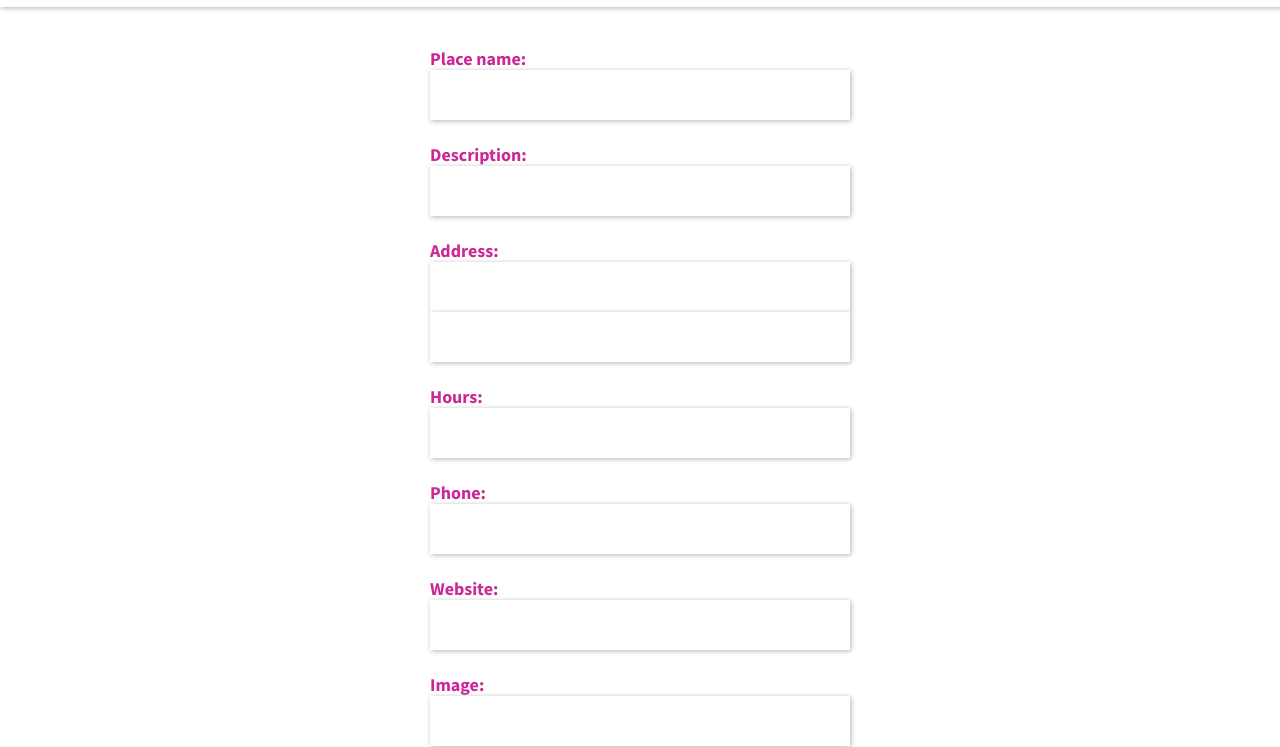
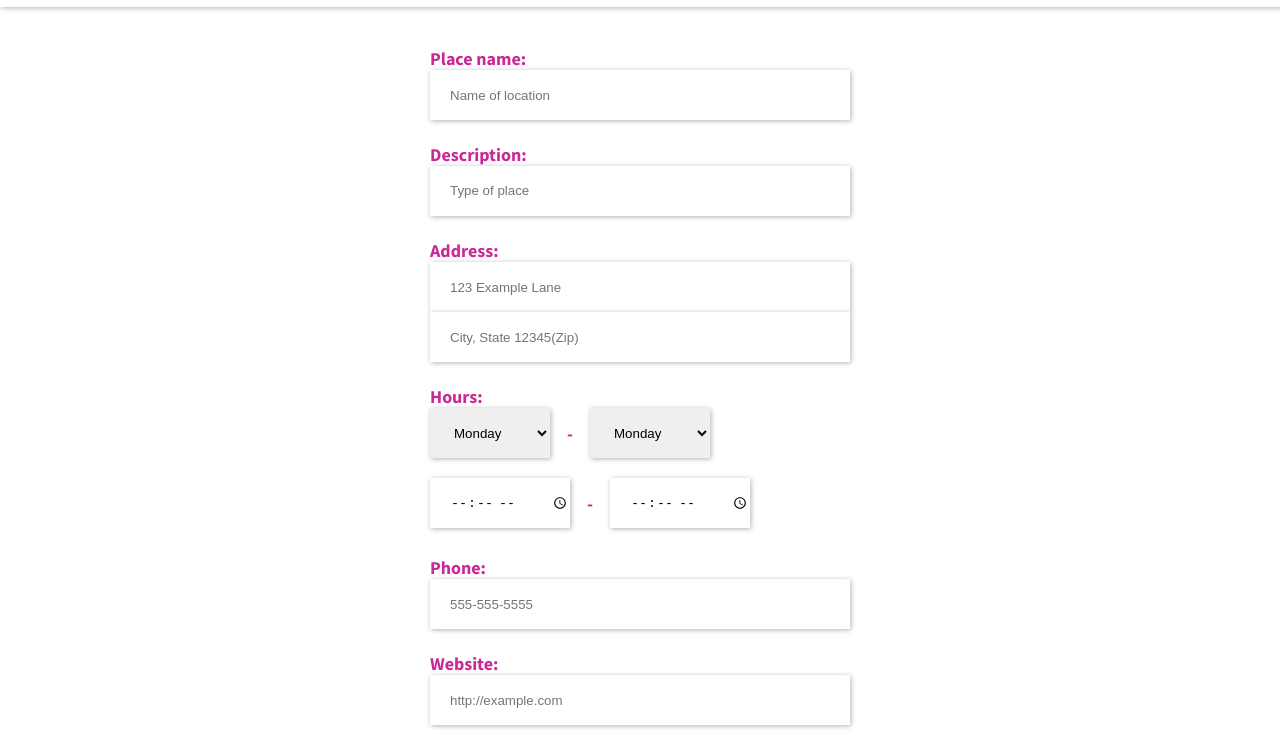
Before and after one commit to maria-lr/safely, a website: page form.html in a window 1280 px wide. Shown: the part 53-800 px from the top of the page. Drawn offline with nearby package versions, Linux system fonts and the light colour scheme; no server answers.

Commit message:
Install and use form validation before submit

```diff
--- /dev/null
+++ b/checkform.js
@@ -0,0 +1,3 @@
+function checkFormFilled {
+  if ()
+}
--- a/form.css
+++ b/form.css
@@ -111,6 +111,48 @@ p {
   padding-left: 20px;
 }
 
+.hours {
+  display: flex;
+  flex-wrap: wrap;
+  width: 400px;
+  justify-content: flex-start;
+}
+
+.through {
+  display: flex;
+  width: 40px;
+  align-items: center;
+  justify-content: center;
+  margin-bottom: 20px;
+  height: 20px;
+}
+
+#day1, #day2 {
+margin-bottom: 20px;
+}
+
+#day1, #day2, #time1, #time2 {
+  width: 120px;
+  margin-left: 0;
+}
+
+.hourslabel {
+  width: 400px;
+  height: 20px;
+}
+/* #day2 {
+  width: 120px;
+}
+
+#time1 {
+  width: 120px;
+}
+
+#time2 {
+  width: 120px;
+} */
+
+
 .sbutton {
   font-size: 1rem;
   color: whitesmoke;
@@ -125,6 +167,25 @@ p {
   background-color: whitesmoke;
   box-shadow: 1px 1px 5px rgba(0, 0, 0, 0.3);
 }
+
+
+input[type="submit"] :disabled {
+  background-color: gray;
+}
+
+.error {
+  border-color: red;
+}
+
+.error-message {
+  font-family: 'Source Sans Pro', sans-serif;
+  font-weight: 400;
+  font-size: 0.9rem;
+  color: red;
+  font-style: italic;
+  margin-bottom: 1em;
+}
+/* End form validation styling */
 
 /* Desktop view */
 @media only screen and (min-width: 1025px) {
--- a/form.html
+++ b/form.html
@@ -23,16 +23,17 @@
     </section>
   </div>
   <div class='form'>
-    <form id='place-form'>
+    <form id='place-form' data-validate>
       <section>
         <label for="pname" class="label">Place name:</label>
         <br>
-        <input type="text" id="pname" name="pname" class="input">
+        <input type="text" id="pname" name="pname" class="input" placeholder="Name of location" required>
       </section><br>
 
       <section>
         <label for="desc" class="label">Description:</label><br>
-        <input id="descriptioninput" list="desc" type="text" name="desc" class="input">
+        <input id="descriptioninput" list="desc" type="text" name="desc" class="input" placeholder="Type of place"
+          required>
         <datalist id="desc" class="input">
           <option value="Supermarket"></option>
           <option value="Park"></option>
@@ -45,28 +46,57 @@
 
       <section>
         <label for="add1" class="label">Address:</label><br>
-        <input type="text" id="add1" name="add1" class="input"><br>
-        <input type="text" id="add2" name="add2" class="input">
+        <input type="text" id="add1" name="add1" class="input" placeholder="123 Example Lane" required><br>
+        <input type="text" id="add2" name="add2" class="input" placeholder="City, State 12345(Zip)" required>
       </section><br>
 
-      <section>
-        <label for="hours" class="label">Hours:</label><br>
-        <input type="text" id="hours" name="hours" class="input">
+      <section class=" hours">
+        <label for="hours" class="label, hourslabel">Hours:</label><br>
+
+        <select id="day1" name="day1" class="input" required>
+          <option value="mon">Monday</option>
+          <option value="tues">Tuesday</option>
+          <option value="wed">Wednesday</option>
+          <option value="thur">Thursday</option>
+          <option value="fri">Friday</option>
+          <option value="sat">Saturday</option>
+          <option value="sun">Sunday</option>
+        </select>
+        <h1 class="through">-</h1>
+        <select id="day2" name="day2" class="input" required>
+          <option value="mon">Monday</option>
+          <option value="tues">Tuesday</option>
+          <option value="wed">Wednesday</option>
+          <option value="thur">Thursday</option>
+          <option value="fri">Friday</option>
+          <option value="sat">Saturday</option>
+          <option value="sun">Sunday</option>
+        </select>
+        <br>
+
+        <!-- Must be a time in 24-hour format (many browsers include a native date picker for this) -->
+        <input type="time" name="time1" class="input" id="time1" required>
+        <h1 class="through">-</h1>
+        <input type="time" name="time2" class="input" id="time2" required>
+        <!-- <input type="text" id="hours" name="hours" class="input" required> -->
+
       </section><br>
 
       <section>
         <label for="phone" class="label">Phone:</label><br>
-        <input type="tel" id="phone" name="phone" class="input">
+        <!-- Phone number be in 555-555-5555 format -->
+        <input id="phone" type="text" name="tel" class="input" pattern="\d{3}[\-]\d{3}[\-]\d{4}"
+          data-bouncer-message="Please use the following format: 555-555-5555" placeholder="555-555-5555" required>
       </section><br>
 
       <section>
         <label for="website" class="label">Website:</label><br>
-        <input type="text" id="website" name="website" class="input">
+        <input type="url" id="website" name="website" class="input" placeholder="http://example.com" required>
       </section><br>
 
       <section>
         <label for="image" class="label">Image:</label><br>
-        <input type="text" id="image" name="image" class="input">
+        <input type="text" id="image" name="image" class="input" placeholder="Enter image url here" required>
       </section><br>
 
 
@@ -78,7 +108,10 @@
   <!-- <script src="getdata.js"></script> -->
   <script src="search.js"></script>
   <script src="createprofile.js"></script>
-  <script src="./results/createcard.js"></script>\
+  <script src="./results/createcard.js"></script>
+
+  <!-- Bouncer form validation script. Get a specific version -->
+  <script src="https://cdn.jsdelivr.net/gh/cferdinandi/bouncer@1.4.6/dist/bouncer.polyfills.min.js"></script>
 </body>
 
 </html>
--- a/form.js
+++ b/form.js
@@ -1,19 +1,4 @@
-let placesArray = []
-
-// Get all data from database
-fetch(`https://tiny-lasagna-server.herokuapp.com/collections/mariaTestCollection/`)
-  .then((results) => {
-    return results.json();
-  })
-  .then((allDataFromServer) => {
-    console.log("This is everything in our collection!", allDataFromServer)
-
-    placesArray = allDataFromServer;
-  });
-
-$('#place-form').submit(function (event) {
-  console.log('Submit: click!')
-  event.preventDefault();
+const validate = new Bouncer('form', { disableSubmit: true });
 
 async function sendDataToServer() {
 
@@ -22,7 +7,8 @@ $('#place-form').submit(function (event) {
     description: $('#descriptioninput').val(),
     address_1: $('#add1').val(),
     address_2: $('#add2').val(),
-      hours: $('#hours').val(),
+    hours: `${$('#day1 :selected').text()} - ${$('#day2 :selected').text()},
+    ${$('#time1').val()} - ${$('#time2').val()}`,
     phone: $('#phone').val(),
     website: $('#website').val(),
     thumbnail: $('#image').val()
@@ -50,5 +36,4 @@ $('#place-form').submit(function (event) {
 
 };
 
-  sendDataToServer();
-});
+document.addEventListener('bouncerFormValid', sendDataToServer)
--- a/search.js
+++ b/search.js
@@ -1,7 +1,20 @@
 const searchButton = $('#searchbutton')
+const searchBar = $('#search');
+
+// Can trigger the search button with the Enter key. Trigger button on enter code from w3Schools:https://www.w3schools.com/howto/howto_js_trigger_button_enter.asp
+
+// Execute a function when the user releases a key on the keyboard
+searchBar.keyup(function (event) {
+  // Number 13 is the "Enter" key on the keyboard
+  if (event.keyCode === 13) {
+    // Cancel the default action, if needed
+    event.preventDefault();
+    // Trigger the button element with a click
+    searchButton.click();
+  }
+});
 
 searchButton.click(function (event) {
-  const searchBar = $('#search');
   let searchTerm = searchBar.val();
 
   // Do not allow search on search button click if the searchbar is empty.
```
Also changed, not shown: package.json (added, +15 -0 lines), 2 other files. Lines whose indentation alone changed are shown as unchanged.
